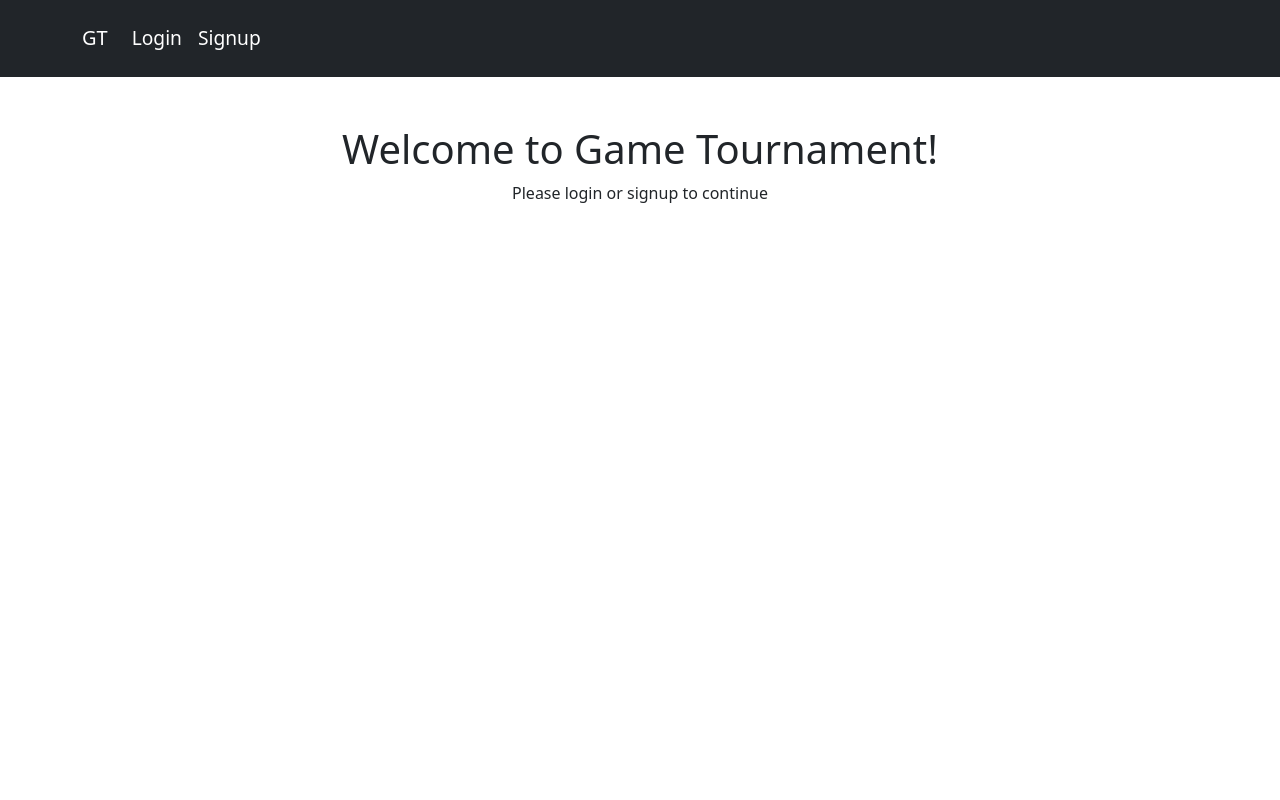
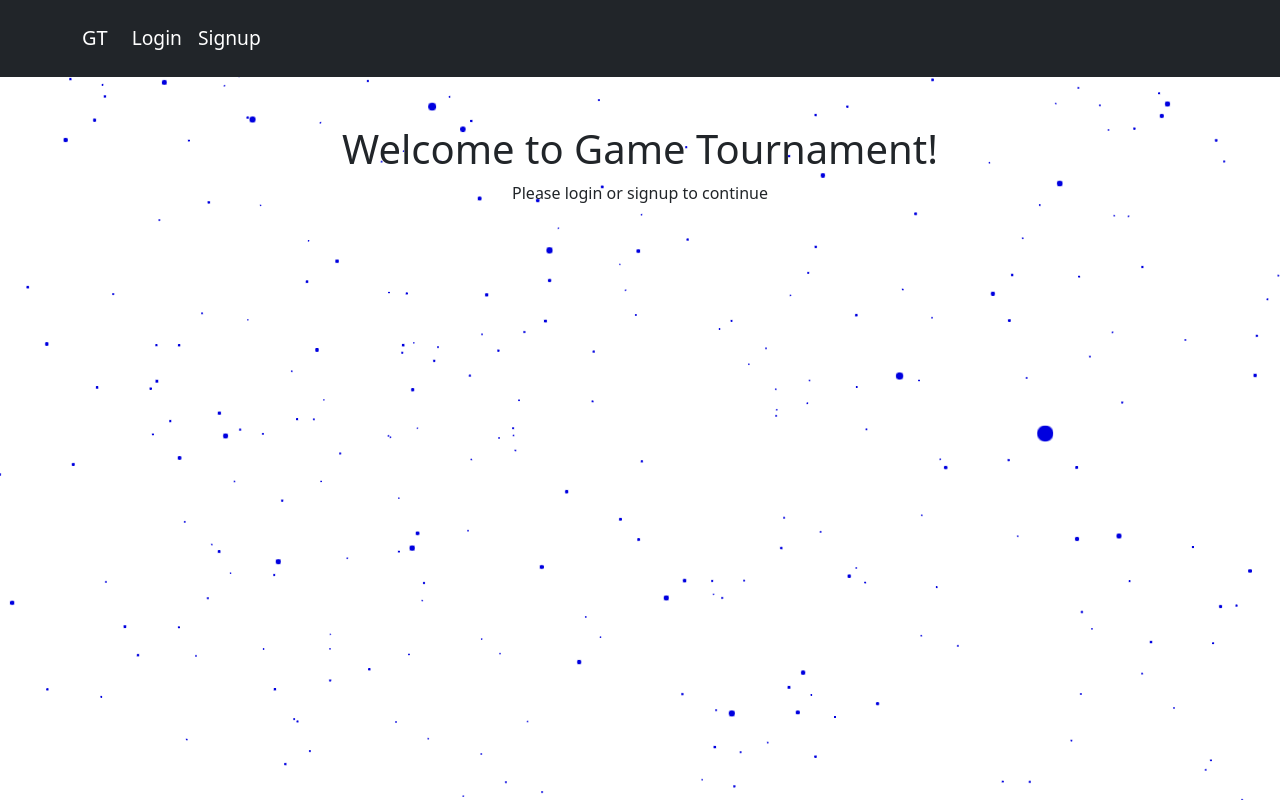
Before and after one commit to jaydeep-dev/Emerging-Technologies, a React (Create React App) app in the folder Lab2/jaydeepmodha_comp308lab2_ex1/react-client/: page / in a window 1280 px wide. Built offline with nearby package versions, Linux system fonts and the light colour scheme.

Commit message:
ADDED: 3D Background using three.js

```diff
--- a/Lab2/jaydeepmodha_comp308lab2_ex1/react-client/package.json
+++ b/Lab2/jaydeepmodha_comp308lab2_ex1/react-client/package.json
@@ -4,6 +4,8 @@
   "private": true,
   "dependencies": {
     "@apollo/client": "^3.13.4",
+    "@react-three/drei": "^10.0.4",
+    "@react-three/fiber": "^9.1.0",
     "@testing-library/dom": "^10.4.0",
     "@testing-library/jest-dom": "^6.6.3",
     "@testing-library/react": "^16.2.0",
@@ -15,6 +17,7 @@
     "react-dom": "^19.0.0",
     "react-router-dom": "^7.4.0",
     "react-scripts": "5.0.1",
+    "three": "^0.174.0",
     "web-vitals": "^2.1.4"
   },
   "scripts": {
--- a/Lab2/jaydeepmodha_comp308lab2_ex1/react-client/src/App.jsx
+++ b/Lab2/jaydeepmodha_comp308lab2_ex1/react-client/src/App.jsx
@@ -2,10 +2,12 @@ import 'bootstrap/dist/css/bootstrap.min.css';
 import './App.css';
 import { BrowserRouter as Router } from 'react-router-dom'; // Import BrowserRouter
 import Home from './Components/Home';
+import ThreeDBackground from './Components/ThreeDBackground';
 
 function App() {
   return (
     <Router>
+      <ThreeDBackground />
       <Home />
     </Router>
   );
--- a/Lab2/jaydeepmodha_comp308lab2_ex1/react-client/src/Components/Home.jsx
+++ b/Lab2/jaydeepmodha_comp308lab2_ex1/react-client/src/Components/Home.jsx
@@ -8,13 +8,14 @@ import Signup from './Signup';
 // Admin Components
 import CreateUser from './CreateUser';
 import CreateTournament from './CreateTournament';
-import ListPlayers from './ListPlayers';
+import ListPlayers from './ListUsers';
 
 // User Components
 import ListTournaments from './ListTournaments';
 import MyTournaments from './MyTournaments';
 
 import './Home.css';
+import ThreeDBackground from './ThreeDBackground';
 
 // Define the GET_CURRENT_USER query
 const GET_CURRENT_USER = gql`
--- /dev/null
+++ b/Lab2/jaydeepmodha_comp308lab2_ex1/react-client/src/Components/ThreeDBackground.css
@@ -0,0 +1,11 @@
+/* Style for the canvas container */
+.canvas-container {
+  position: fixed; /* Fix the background to the viewport */
+  top: 0;
+  left: 0;
+  width: 100%;
+  height: 100%;
+  z-index: -1; /* Ensure it stays behind all other content */
+  background-color: #ffffff; /* Black background for better contrast */
+  overflow: hidden;
+}
--- /dev/null
+++ b/Lab2/jaydeepmodha_comp308lab2_ex1/react-client/src/Components/ThreeDBackground.jsx
@@ -0,0 +1,45 @@
+import React, { useRef } from 'react';
+import { Canvas, useFrame } from '@react-three/fiber';
+import { Points, PointMaterial } from '@react-three/drei';
+import * as THREE from 'three';
+import './ThreeDBackground.css'; // Import the CSS file for styles
+
+const Snowfall = () => {
+  const pointsRef = useRef();
+  const particles = new Float32Array(1500 * 3).map(() => THREE.MathUtils.randFloatSpread(200)); // Generate random positions
+
+  useFrame(() => {
+    if (pointsRef.current) {
+      pointsRef.current.rotation.x -= 0.0001; // Slowly rotate the snowfield
+      pointsRef.current.rotation.y -= 0.0002; // Slowly rotate the snowfield
+      pointsRef.current.rotation.z -= 0.00015; // Slowly rotate the snowfield
+    }
+  });
+
+  return (
+    <Points ref={pointsRef} positions={particles} stride={3} frustumCulled>
+      <PointMaterial
+        transparent
+        color="blue"
+        size={0.5}
+        sizeAttenuation
+        depthWrite={false}
+      />
+    </Points>
+  );
+};
+
+const ThreeDBackground = () => {
+  return (
+    <div className="canvas-container">
+      <Canvas camera={{ position: [0, 0, 10], fov: 75 }}>
+        {/* Ambient Light */}
+        <ambientLight intensity={0.5} />
+        {/* Falling Snow Effect */}
+        <Snowfall />
+      </Canvas>
+    </div>
+  );
+};
+
+export default ThreeDBackground;
--- a/Lab2/jaydeepmodha_comp308lab2_ex1/react-client/src/Components/Tournament.css
+++ b/Lab2/jaydeepmodha_comp308lab2_ex1/react-client/src/Components/Tournament.css
@@ -2,17 +2,18 @@
     transition: transform 0.2s, box-shadow 0.2s;
     min-height: 300px;
     border-radius: 20px;
+    border: 1px solid #007bff;
 }
 
 .tournament-card:hover {
     transform: scale(1.05);
-    box-shadow: 0 4px 8px rgba(0, 0, 0, 0.2);
+    box-shadow: 0 4px 8px rgba(0, 0, 0, 0.404);
 }
 
 .tournament-card-title {
     font-size: 1.5rem;
     font-weight: bold;
-    color: #007bff;
+    color: #013c7c;
 }
 
 .tournament-card-text {
```
Also changed, not shown: Lab2/jaydeepmodha_comp308lab2_ex1/react-client/src/Components/ListUsers.jsx (renamed from Lab2/jaydeepmodha_comp308lab2_ex1/react-client/src/Components/ListPlayers.jsx), 2 other files (tests, documents, lock files or other folders).
